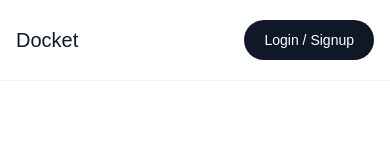
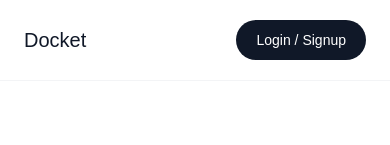
Before and after one commit to SukhdevThukral/docket, a Next.js app: page / in a window 390 px wide. Shown: the top 145 px of the page. Built offline with nearby package versions, Linux system fonts and the light colour scheme.

Commit message:
style: update header responsive horizontal padding
- Adjust container padding across breakpoints for better alignment

```diff
--- a/app/Header.tsx
+++ b/app/Header.tsx
@@ -1,6 +1,6 @@
 export default function Header() {
     return (
-        <nav className="flex items-center justify-between px-4 sm:px-6 py-5 border-b border-gray-100 bg-white">
+        <nav className="flex items-center justify-between px-6 sm:px-12 md:px-24 lg:px-50 py-5 border-b border-gray-100 bg-white">
             <a href="/" className="font-display text-xl text-gray-900">Docket</a>
             <a href="/" className="text-sm text-gray-600 hover:text-gray-900 hidden sm:block">
                 Why I'm building this
```
